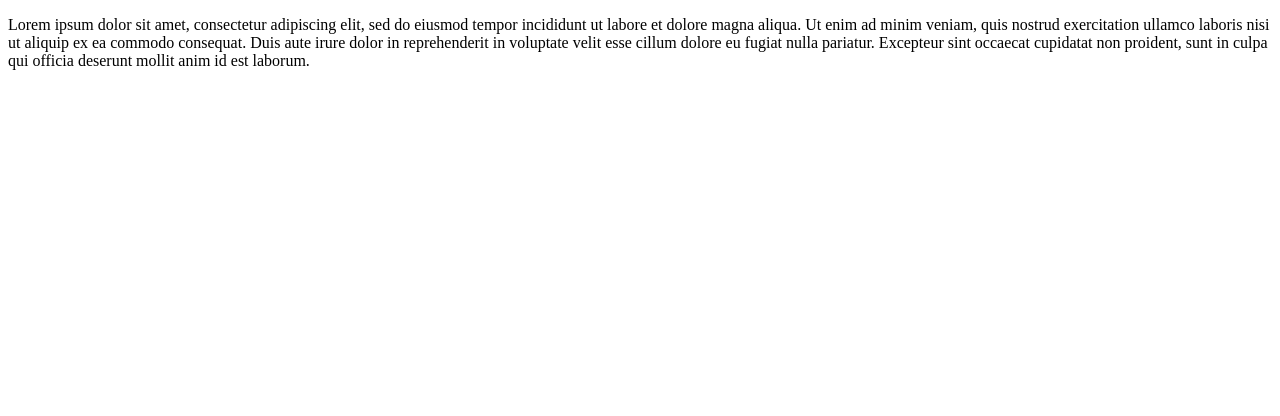
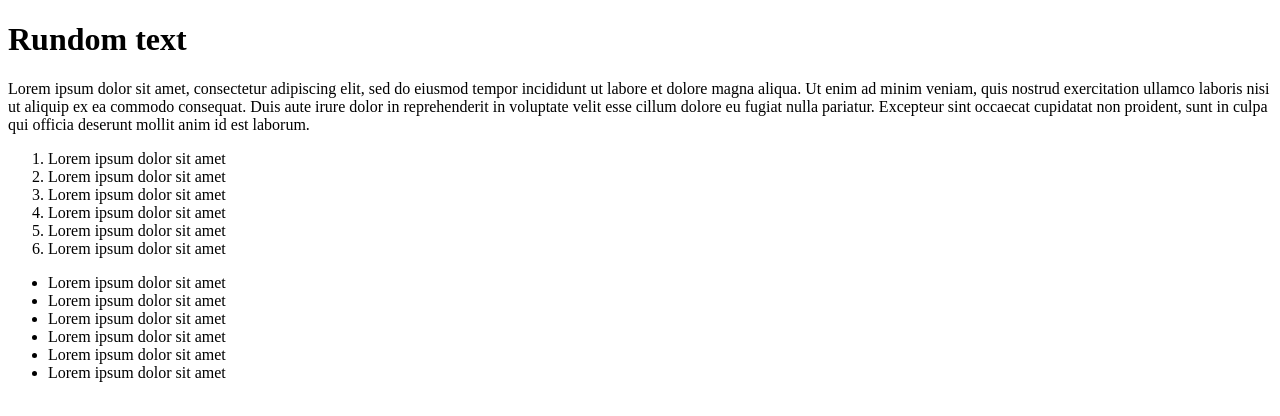
Before and after one commit to o-shabanova/fe-study, a plain HTML site: page index.html in a window 1280 px wide. Drawn offline with Linux system fonts and the light colour scheme.

Commit message:
add list block

```diff
--- a/index.html
+++ b/index.html
@@ -10,10 +10,29 @@
 
 <body>
     <div>
+        <h1>Rundom text</h1>
         <p>Lorem ipsum dolor sit amet, consectetur adipiscing elit, sed do eiusmod tempor incididunt ut labore et dolore magna
             aliqua. Ut enim ad minim veniam, quis nostrud exercitation ullamco laboris nisi ut aliquip ex ea commodo consequat.
             Duis aute irure dolor in reprehenderit in voluptate velit esse cillum dolore eu fugiat nulla pariatur. Excepteur
             sint occaecat cupidatat non proident, sunt in culpa qui officia deserunt mollit anim id est laborum.</p>
+
+        <ol>
+            <li>Lorem ipsum dolor sit amet</li>
+            <li>Lorem ipsum dolor sit amet</li>
+            <li>Lorem ipsum dolor sit amet</li>
+            <li>Lorem ipsum dolor sit amet</li>
+            <li>Lorem ipsum dolor sit amet</li>
+            <li>Lorem ipsum dolor sit amet</li>
+        </ol>
+        <ul>
+            <li>Lorem ipsum dolor sit amet</li>
+            <li>Lorem ipsum dolor sit amet</li>
+            <li>Lorem ipsum dolor sit amet</li>
+            <li>Lorem ipsum dolor sit amet</li>
+            <li>Lorem ipsum dolor sit amet</li>
+            <li>Lorem ipsum dolor sit amet</li>
+        </ul>
+
     </div>
 </body>
 
```
